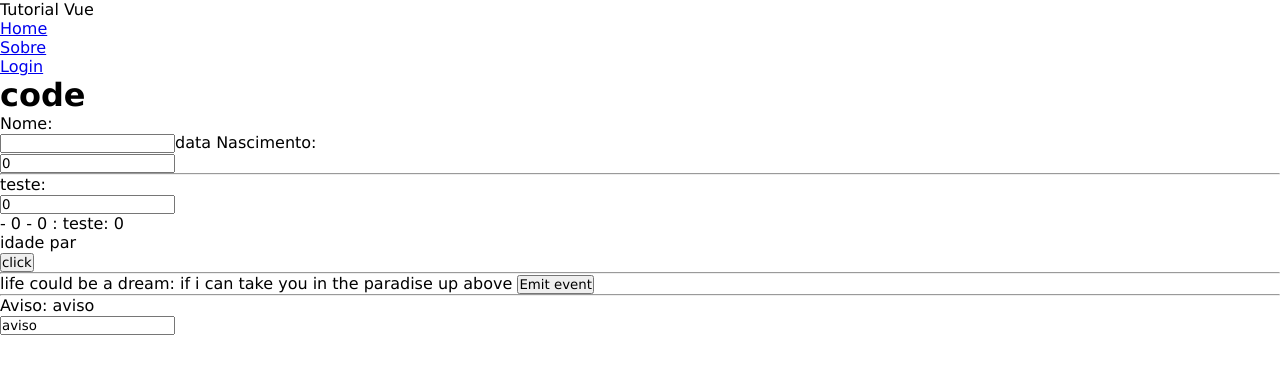
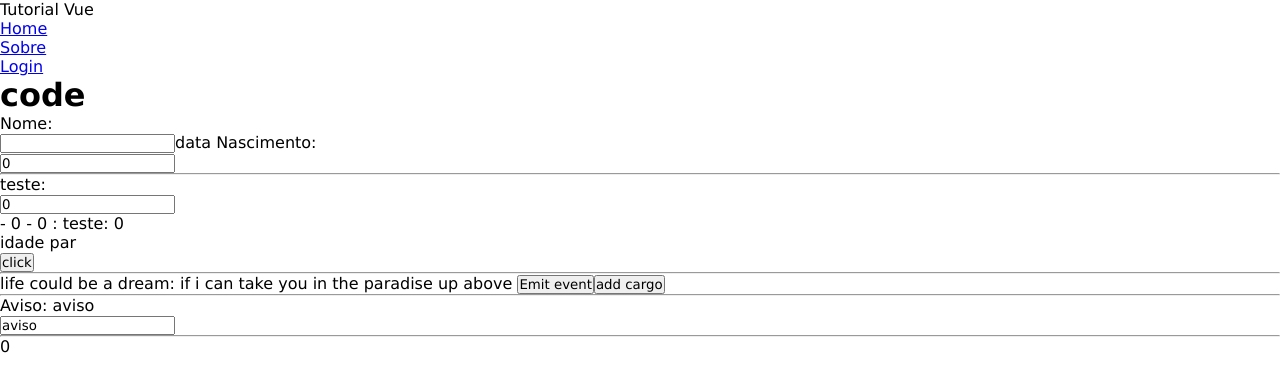
Before and after one commit to vicdant1/revue, a Vue app in the folder tutorial-vue/: page / in a window 1280 px wide. Shown: the top 390 px of the page. Built offline with nearby package versions, Linux system fonts and the light colour scheme.

Commit message:
working with pinia arch

```diff
--- a/tutorial-vue/package.json
+++ b/tutorial-vue/package.json
@@ -8,6 +8,7 @@
     "preview": "vite preview"
   },
   "dependencies": {
+    "pinia": "^2.1.4",
     "vue": "^3.3.4",
     "vue-router": "^4.2.4"
   },
--- a/tutorial-vue/src/App.vue
+++ b/tutorial-vue/src/App.vue
@@ -6,10 +6,16 @@ import Test from './components/Test.vue';
 import User from './components/User.vue'
 import Aviso from './components/Aviso.vue'
 import { provide, ref } from 'vue';
+import { useCargos } from './stores/cargos';
+import { storeToRefs } from 'pinia'
 
 const aviso = ref("aviso")
 
 provide("aviso", aviso)
+
+
+const store = useCargos()
+const {totalCargos} = storeToRefs(store);
 
 </script>
 
@@ -25,6 +31,9 @@ provide("aviso", aviso)
 
     <Aviso/>
     <input type="text" name="aviso" id="aviso" v-model="aviso">
+
+    <hr>
+    {{ totalCargos }}
   </main>
 </template>
 
--- a/tutorial-vue/src/components/Test.vue
+++ b/tutorial-vue/src/components/Test.vue
@@ -7,10 +7,14 @@
       counter++
       $emit('testemit', counter)}
       ">Emit event</button>
+
+      <button @click="() => addCargo('')">add cargo</button>
   </div>
 </template>
 
 <script setup lang="ts">
+import { useCargos } from '../stores/cargos';
+
 const counter = 0;
 const {propA} = defineProps({
   propA:{
@@ -19,6 +23,8 @@ const {propA} = defineProps({
   }
 })
 
+const {addCargo} = useCargos()
+
 defineEmits(['testemit'])
 </script>
 
--- a/tutorial-vue/src/main.js
+++ b/tutorial-vue/src/main.js
@@ -3,8 +3,11 @@ import "./assets/main.css";
 import { createApp } from "vue";
 import App from "./App.vue";
 import router from "./router";
+import { createPinia } from "pinia";
 
+const pinia = createPinia();
 const app = createApp(App);
 
 app.use(router);
+app.use(pinia);
 app.mount("#app");
--- /dev/null
+++ b/tutorial-vue/src/stores/cargos.js
@@ -0,0 +1,22 @@
+import { defineStore } from "pinia";
+import { computed, ref } from "vue";
+
+export const useCargos = defineStore("cargos", () => {
+  // state
+  const cargos = ref([]);
+
+  // actions
+  const addCargo = (funcionario) => {
+    // cargos.value = cargos.value.filter((x) => x.id !== funcionario.id);
+    cargos.value.push(funcionario);
+    console.log(cargos.value);
+  };
+
+  // getters
+  const totalCargos = computed(() => cargos.value.length);
+
+  return {
+    addCargo,
+    totalCargos,
+  };
+});
```
Also changed, not shown: 1 other file (tests, documents, lock files or other folders).
